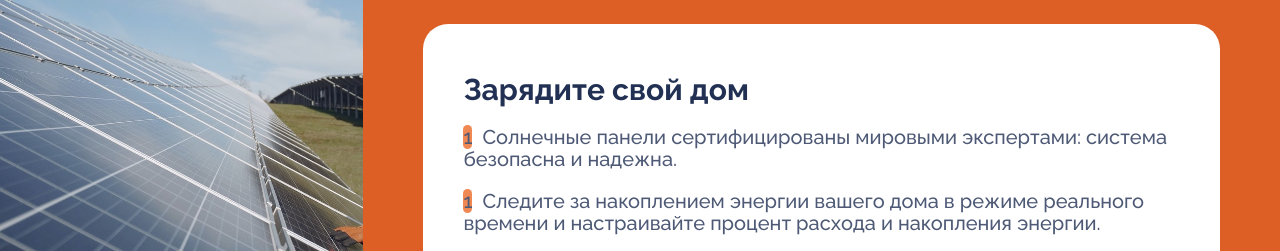
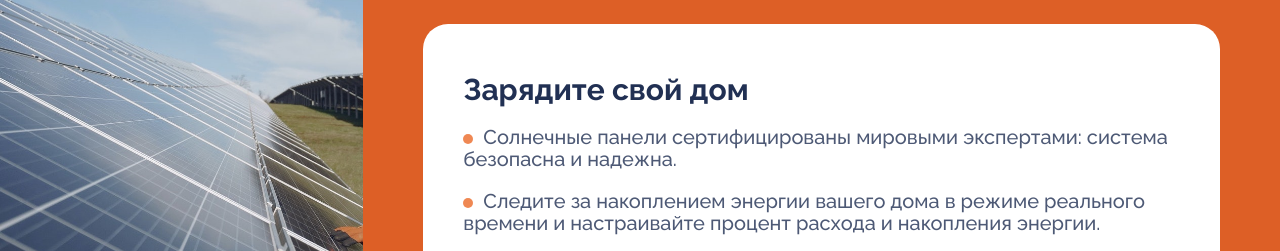
Before and after one commit to gigabyte1511/green-corp-landing, a plain HTML site: page index.html in a window 1280 px wide. Shown: the part 2020-2271 px from the top of the page. Drawn offline with nearby package versions, Linux system fonts and the light colour scheme.

Commit message:
Добавлены кружки в блоке promo

```diff
--- a/index.html
+++ b/index.html
@@ -84,8 +84,8 @@
         <div class="promo__right">
             <div class="promo__right__card">
                 <h2>Зарядите свой дом</h2>
-                <p><span class="round">1</span>Cолнечные панели сертифицированы мировыми экспертами: система безопасна и надежна.</p>
-                <p><span class="round">1</span>Следите за накоплением энергии вашего дома в режиме реального времени и настраивайте процент расхода и накопления энергии.</p>
+                <p>Cолнечные панели сертифицированы мировыми экспертами: система безопасна и надежна.</p>
+                <p>Следите за накоплением энергии вашего дома в режиме реального времени и настраивайте процент расхода и накопления энергии.</p>
                 <div>
                     <button>Заказать<i class="fa-solid fa-chevron-right"></i></button>
                 </div>
--- a/main.css
+++ b/main.css
@@ -300,6 +300,15 @@ footer{
   margin-left: 10px;
   font-size: 15px;
 }
+.promo__right__card p::before {
+  content: '';
+  display: inline-block;
+  width: 10px;
+  height: 10px;
+  border-radius: 50%;
+  background-color: #ec6b29;
+  margin-right: 10px;
+}
 @keyframes rotation {
   0%{transform: rotate(0)}
   100%{transform: rotate(360deg);}
```
